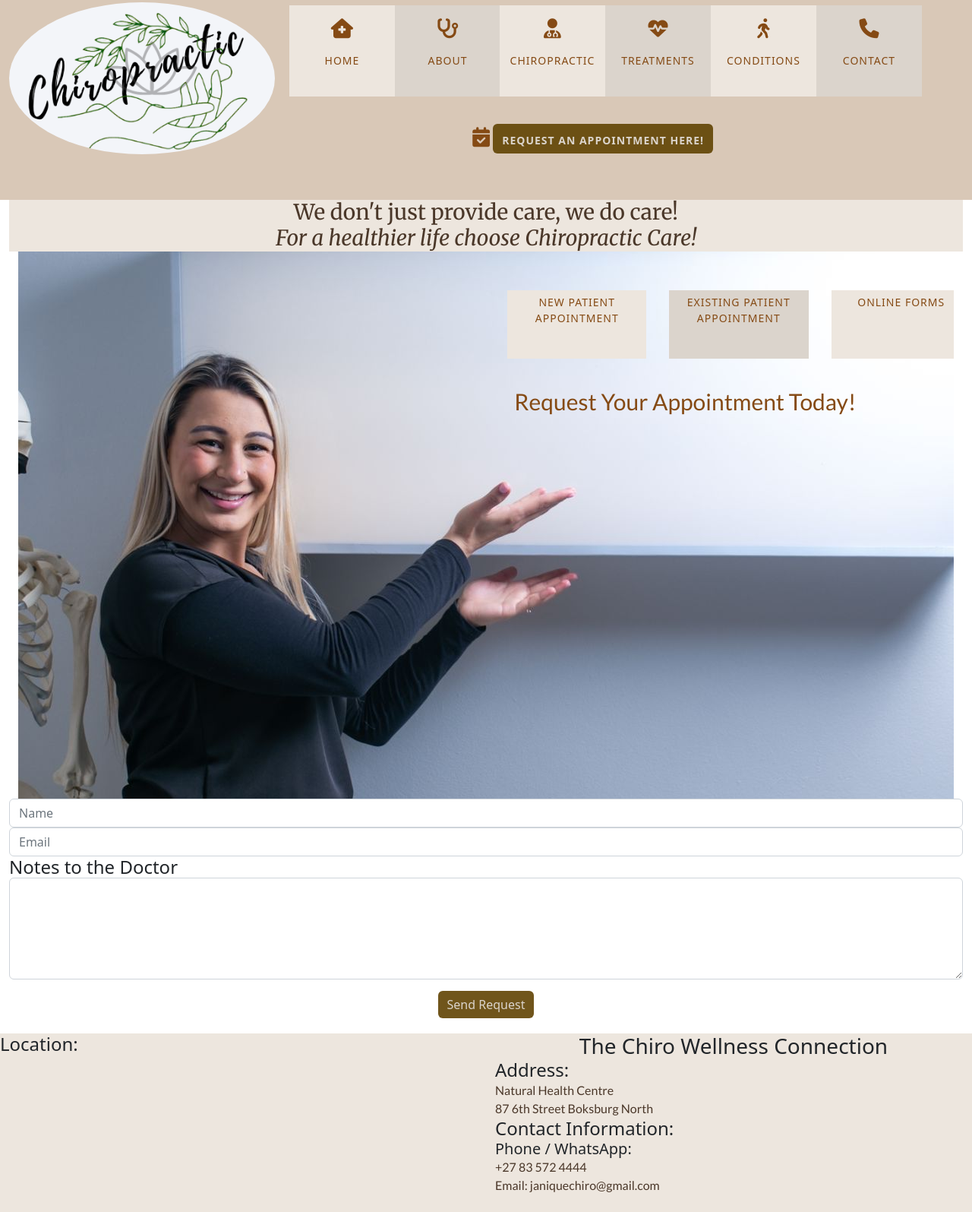
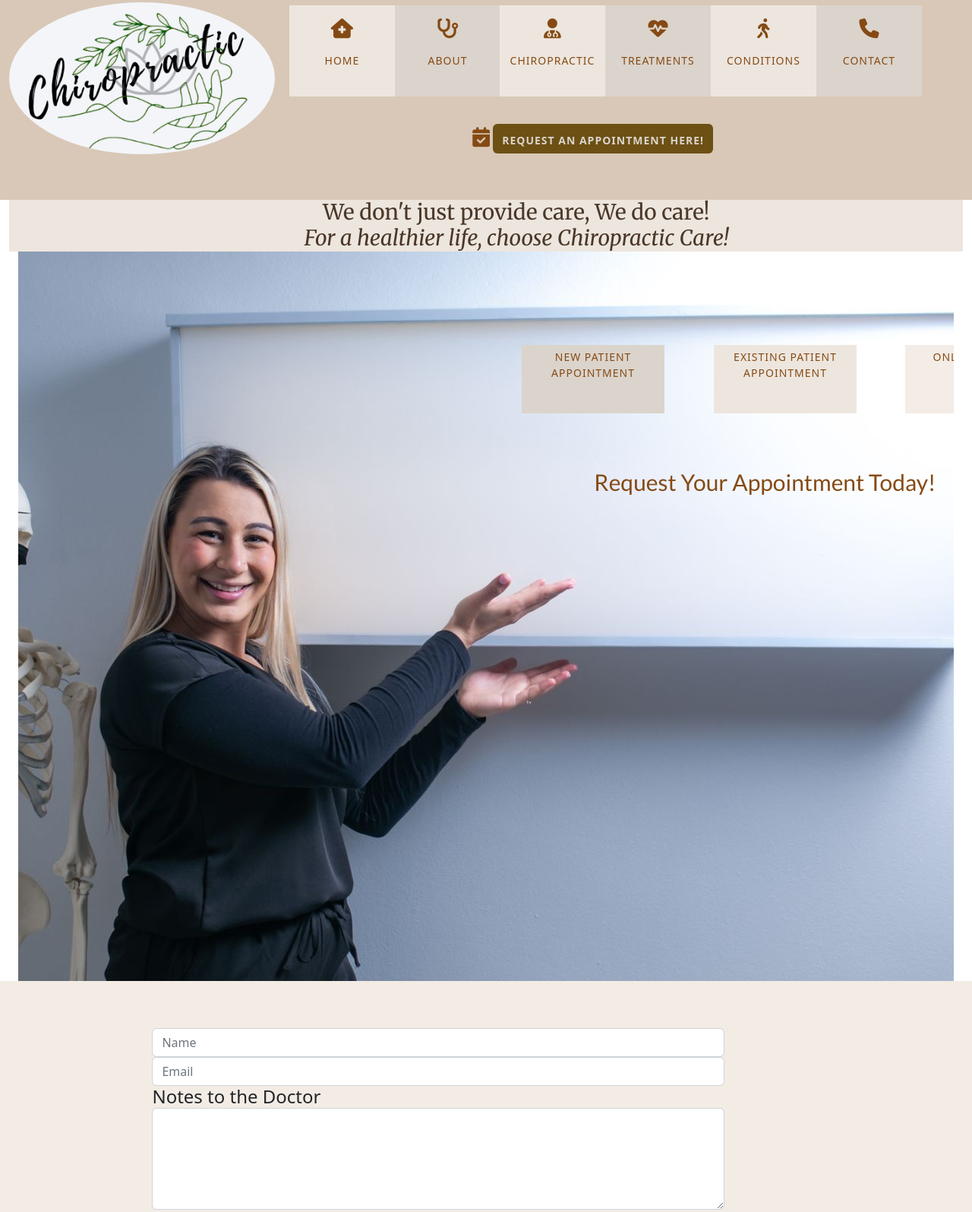
Before and after one commit to LuiginaA/Chiro-Dr-Janique, a plain HTML site: page contact.html in a window 1280 px wide. Shown: the part 81-1676 px from the top of the page at 76% size. Drawn offline with nearby package versions, Linux system fonts and the light colour scheme.

Commit message:
Correct image

```diff
--- a/assets/css/style.css
+++ b/assets/css/style.css
@@ -40,6 +40,11 @@
     background-color:#DBD4CC;
 }
 
+
+.ui-menu-color-form {
+    background-color:#F4ECE6;
+}
+
 .ui-menu-color-button {
     background-color:#854A14;
 }
@@ -71,6 +76,12 @@
     background-color: #EDE6DE;
 
  }
+
+
+ .bg-color-appoint {
+    background-color: #f3ECE4;
+ }
+
 
 /* ---------------------------------Special paddings/margins/text */
 
@@ -462,6 +473,7 @@ height: 120px;
 .contact-heading-container {
     background-size: cover;
     text-align: center;
+    margin-left: 40px;
 
 }
 
@@ -513,8 +525,8 @@ margin: 0;
 
 #care {
     background: url("../images/care.jpg") no-repeat center center;
-    height: 90vh;
-    width: 100%;
+    height: 120vh;
+    width: cover;
     overflow: hidden;
 
 }
@@ -534,8 +546,7 @@ margin: 0;
 }
 
 .list-inline-item {
-    margin:
-    2%;
+    margin: 5%;
     align-items: right;
 
 }
@@ -584,9 +595,6 @@ margin: 0;
 
 
 
-
-
-
 /*---------------------------------Hover.css Contact Page */
 
 .hvr-sweep-to-bottom::before {
@@ -595,11 +603,15 @@ margin: 0;
     }
 
 
+    /*---------------------------------Submit Appoint Form */
 
+.submit-form {
+    margin-left: 15%;
+    margin-right: 25%;
+    margin-top: 5%;
+    height: 100%;
+    width: 60%;
 
-
-.centre-form {
-    padding-top: 5%;
 
 }
 
--- a/contact.html
+++ b/contact.html
@@ -90,40 +90,37 @@
     </header>
     <!----------------------------------Contact Form -->
 
-
     <section class="container-fluid">
         <div class="container-fluid bg-color-contact-heading-container">
             <div class="contact-heading-container">
-                <h4 class="contact-heading-container">We don't just provide care, we do care!</h4>
-                <h3 class="contact-heading-container">For a healthier life choose Chiropractic Care!</h3>
+                <h4 class="contact-heading-container">We don't just provide care, We do care!</h4>
+                <h3 class="contact-heading-container">For a healthier life, choose Chiropractic Care!</h3>
             </div>
         </div>
     </section>
-
     <section class="container-fluid">
         <div class="container-fluid image-container">
             <div class="images" img id="care" src="../images/care.jpg" alt="xray">
                 <div class="menucontainer-contact list-inline-item text-center">
                     <div class="row">
                         <ul id="nav-menucontainer-contact" class="menucontainer-contact">
-                            <li class="col col 4-6 col-md-2 ui-menu-color-home list-inline-item contact-menuitem">
+                            <li class="col col 4-6 col-md-2 ui-menu-color-about list-inline-item contact-menuitem">
                                 <a href="index.html" class="hvr-sweep-to-bottom">
                                     <span>New Patient Appointment</span>
                                 </a>
                             </li>
-                            <li class="col col 5-6  col-md-2 ui-menu-color-about list-inline-item contact-menuitem">
+                            <li class="col col 5-6  col-md-2 ui-menu-color-home list-inline-item contact-menuitem">
                                 <a href="index.html" class="hvr-sweep-to-bottom">
                                     <span>Existing Patient Appointment</span>
                                 </a>
                             </li>
-                            <li
-                                class="col col 6-6 col-md-2  ui-menu-color-chiropractic list-inline-item contact-menuitem">
+                            <li class="col col 6-6 col-md-2  ui-menu-color-form list-inline-item contact-menuitem">
                                 <a href="index.html" class="hvr-sweep-to-bottom">
                                     <span>Online Forms</span>
                                 </a>
                             </li>
                         </ul>
-                        <div class="contact-heading-container text-center">
+                        <div class="contact-heading-container ">
                             <h1>Request Your Appointment Today!</h1>
                         </div>
                     </div>
@@ -131,11 +128,14 @@
             </div>
         </div>
     </section>
+
+    <!----------------------------------Submit Appoint Form -->
+
     <form>
         <div class="container-fluid">
             <div class="row bg-color-appoint">
                 <div class="col">
-                    <div class="center-form">
+                    <div class="submit-form">
                         <input type="text" name="name" id="fullname" class="form-control" placeholder="Name" required />
                         <input type="email" name="email" id="emailaddress" class="form-control" placeholder="Email"
                             required />
```
